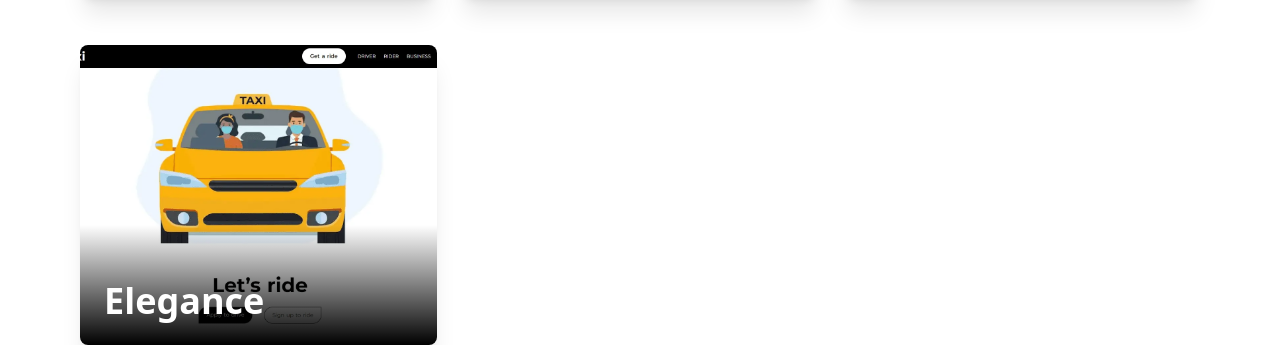
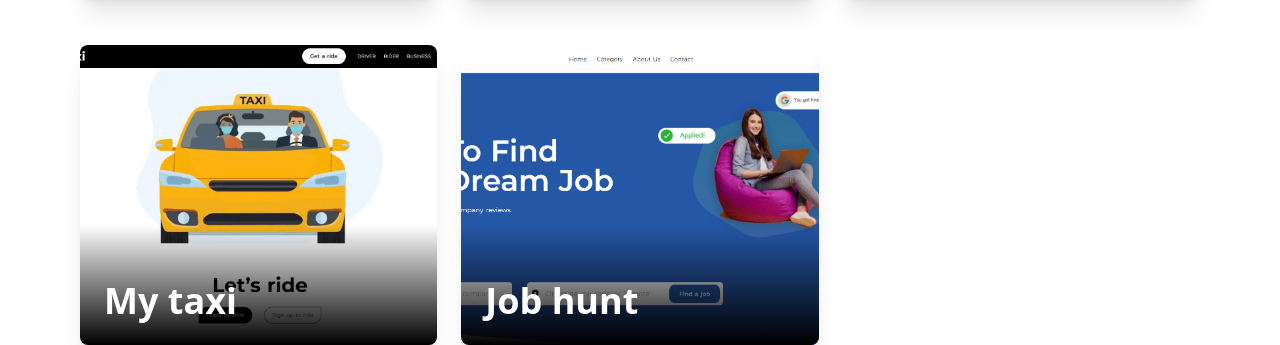
Before and after one commit to MANISHnagarkoti/kkrfindex, a website: page pages/portfolio.html in a window 1280 px wide. Shown: the part 487-832 px from the top of the page. Drawn offline with Linux system fonts and the light colour scheme.

Commit message:
fifth project added

```diff
--- a/pages/portfolio.html
+++ b/pages/portfolio.html
@@ -41,9 +41,16 @@
 
                 <a href="https://taxione.netlify.app" class="rounded-lg h-[300px] relative overflow-hidden group cursor-pointer shadow-xl">
                     <div class=" flex items-end p-6 absolute w-full h-full top-0 group-hover:translate-y-2 z-[99] transition-all duration-200   bg-gradient-to-t from-black from-3% to-black/0 to-40%">
-                        <div class="text-4xl font-bold text-white">Elegance</div>
+                        <div class="text-4xl font-bold text-white">My taxi</div>
                     </div>
                     <img src="../img/projects/projectFour.webp" class="w-full h-full object-cover object-top group-hover:scale-105 transition-all duration-300" alt="">
+                </a>
+
+                <a href="https://jobone.netlify.app" class="rounded-lg h-[300px] relative overflow-hidden group cursor-pointer shadow-xl">
+                    <div class=" flex items-end p-6 absolute w-full h-full top-0 group-hover:translate-y-2 z-[99] transition-all duration-200   bg-gradient-to-t from-black from-3% to-black/0 to-40%">
+                        <div class="text-4xl font-bold text-white">Job hunt</div>
+                    </div>
+                    <img src="../img/projects/projectFive.png" class="w-full h-full object-cover object-top group-hover:scale-105 transition-all duration-300" alt="">
                 </a>
             </div>
         </div>
```
Also changed, not shown: img/projects/projectFive.png (added), pages/main.css.
